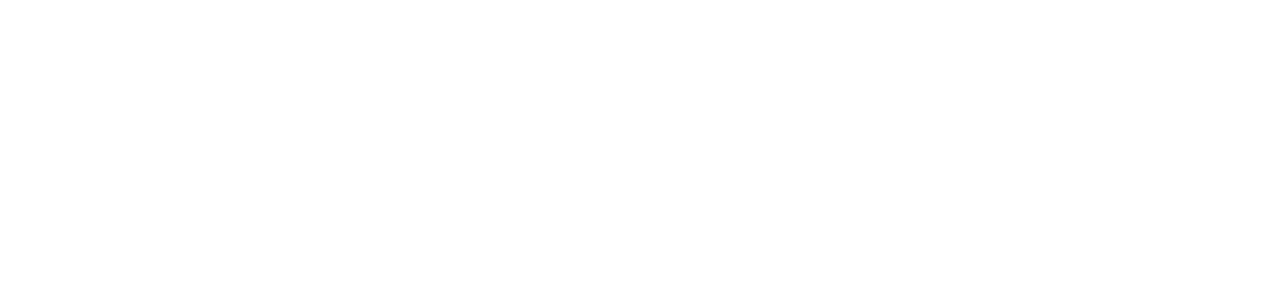
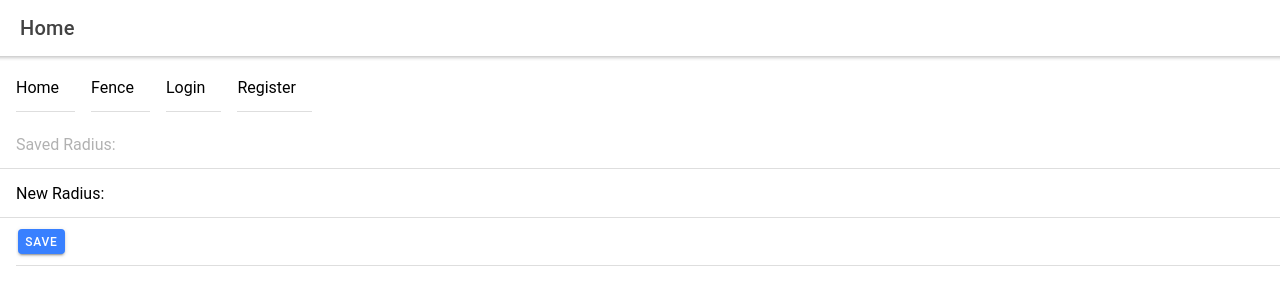
Before and after one commit to CKirby21/IOT, a React (Create React App) app in the folder Fetch/Fetch/: page /fence in a window 1280 px wide. Shown: the top 300 px of the page. Built offline with nearby package versions, Linux system fonts and the light colour scheme.

Commit message:
add fence page

```diff
--- a/Fetch/Fetch/src/App.tsx
+++ b/Fetch/Fetch/src/App.tsx
@@ -4,6 +4,7 @@
 import Home from './pages/home/Home';
 import Login from './pages/login/login';
 import Register from './pages/register/register';
+import Fence from './pages/fence/Fence';
 
 /* Core CSS required for Ionic components to work properly */
 import '@ionic/react/css/core.css';
@@ -33,6 +34,9 @@
         <Route exact path="/home">
           <Home />
         </Route>
+        <Route exact path="/fence">
+          <Fence />
+        </Route>
         <Route exact path="/">
           <Redirect to="/login" />
         </Route>
--- a/Fetch/Fetch/src/components/header/header.tsx
+++ b/Fetch/Fetch/src/components/header/header.tsx
@@ -6,6 +6,9 @@
       <IonList className="listwrapper">
           <IonItem routerLink="home">
             <IonLabel>Home</IonLabel>
+          </IonItem>
+          <IonItem routerLink="fence">
+            <IonLabel>Fence</IonLabel>
           </IonItem>
           <IonItem routerLink="login">
             <IonLabel>Login</IonLabel>
--- /dev/null
+++ b/Fetch/Fetch/src/pages/fence/Fence.tsx
@@ -0,0 +1,65 @@
+import { IonContent, IonHeader, IonItem, IonLabel, IonPage, IonTitle, IonToolbar, IonInput, IonButton, IonNote } from '@ionic/react';
+import { useState } from 'react';
+import './Fence.css';
+import Header from "../../components/header/header";
+
+const minRadius = 100;
+const maxRadius = 1000;
+
+const Fence: React.FC = () => {
+
+  const [isValidRadius, setIsValidRadius] = useState<boolean>();
+  const [radius, setRadius] = useState(minRadius);
+  const [savedRadius, setSavedRadius] = useState<number>();
+
+  const validateRadius = (ev: Event) => {
+
+    const input = (ev.target as HTMLInputElement).value;
+    setIsValidRadius(undefined);
+    if (input === '') return;
+
+    const inputRadius = parseInt(input);
+    setRadius(inputRadius);
+    if (minRadius <= inputRadius && inputRadius <= maxRadius) {
+      setIsValidRadius(true);
+    } else {
+      setIsValidRadius(false);
+    }
+  };
+
+  const saveRadius = () => {
+    if (isValidRadius) setSavedRadius(radius);
+  };
+
+
+  return (
+    <IonPage>
+      <IonHeader>
+        <IonToolbar>
+          <IonTitle>Home</IonTitle>
+        </IonToolbar>
+      </IonHeader>
+
+      <IonContent>
+          <Header />
+          <IonItem className="current-radius">
+            <IonLabel>Saved Radius:</IonLabel>
+            <IonInput type="number" value={savedRadius} disabled={true}></IonInput>
+          </IonItem>
+
+          <IonItem className={`${isValidRadius && 'ion-valid'} ${isValidRadius === false && 'ion-invalid'}`}>
+            <IonLabel>New Radius:</IonLabel>
+            <IonInput type="number" defaultValue={minRadius} onIonInput={(event) => validateRadius(event)}></IonInput>
+            <IonNote slot="error">Radius must be a number between {minRadius} and {maxRadius}</IonNote>
+          </IonItem>
+
+          <IonItem className="submit-new-radius">
+            <IonButton onClick={() => saveRadius()}>Save</IonButton>
+          </IonItem>
+
+      </IonContent>
+    </IonPage>
+  );
+};
+
+export default Fence;
```
Also changed, not shown: Fetch/Fetch/src/pages/fence/Fence.css (added), 1 other file (tests, documents, lock files or other folders).
